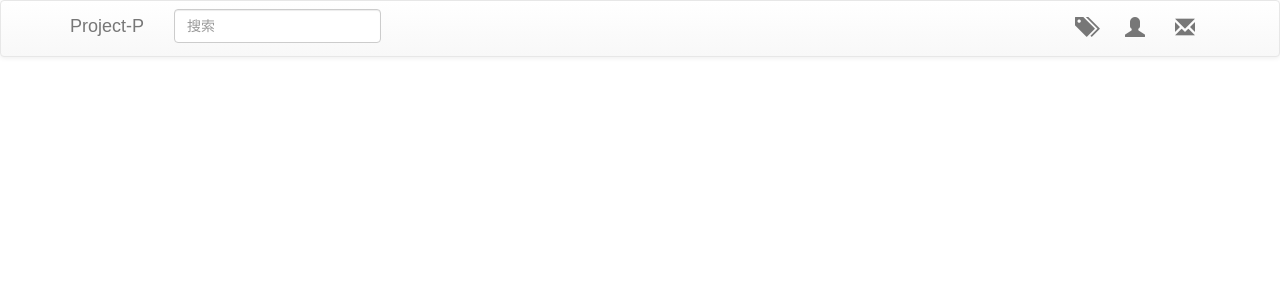
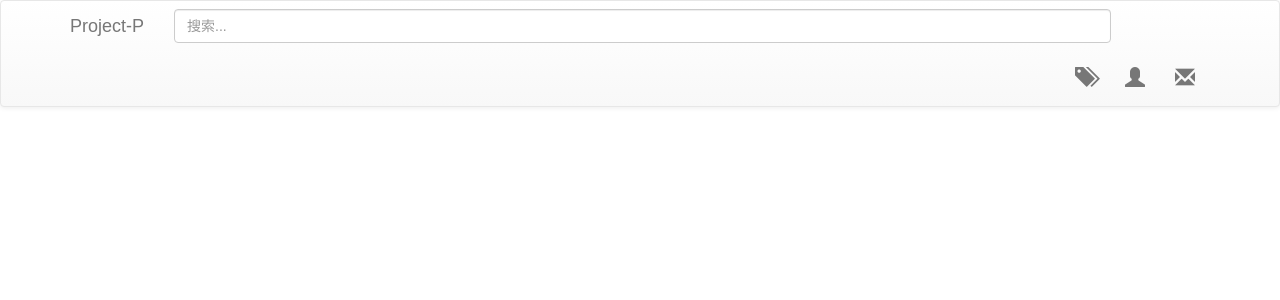
Before and after one commit to zt900403/project_p, a React (Create React App) app: page / in a window 1280 px wide. Shown: the top 300 px of the page. Built offline with nearby package versions, Linux system fonts and the light colour scheme.

Commit message:
begin water fall

```diff
--- a/src/App.js
+++ b/src/App.js
@@ -1,12 +1,17 @@
-import React, { Component } from 'react';
+import React, {Component} from 'react';
 import './App.css';
-import MyNavbar from './navbar';
+import MyNavbar from './MyNavbar';
+import MyWaterFall from './MyWaterFall';
+
 class App extends Component {
     render() {
         return (
             <div className="App">
                 <div className="App-header">
                     <MyNavbar />
+                </div>
+                <div>
+                    <MyWaterFall />
                 </div>
                 <p className="App-intro">
                 </p>
--- a/src/navbar.js
+++ b/src/MyNavbar.js
@@ -3,11 +3,8 @@
  */
 import React from 'react';
 import { Navbar, Nav, FormControl, FormGroup, NavItem, Glyphicon} from 'react-bootstrap';
-import './navbar.css'
+import './MyNavbar.css'
 export default class MyNavbar extends React.Component {
-    constructor(props) {
-        super(props);
-    }
 
     render() {
         return (
@@ -19,13 +16,11 @@ export default class MyNavbar extends React.Component {
                     <Navbar.Toggle />
                 </Navbar.Header>
                 <Navbar.Collapse>
-                    <Nav pullLeft>
-                        <Navbar.Form >
-                            <FormGroup>
-                                <FormControl type="text" placeholder="搜索" />
-                            </FormGroup>
-                        </Navbar.Form>
-                    </Nav>
+                    <Navbar.Form pullLeft>
+                        <FormGroup>
+                            <FormControl type="text" size="110" placeholder="搜索..." />
+                        </FormGroup>
+                    </Navbar.Form>
                     <Nav pullRight>
                         <NavItem ><Glyphicon glyph="tags" className="glyph-bigger" /></NavItem>
                         <NavItem ><Glyphicon glyph="user" className="glyph-bigger" /></NavItem>
--- /dev/null
+++ b/src/MyWaterFall.js
@@ -0,0 +1,18 @@
+/**
+ * Created by ZT on 2017/6/7.
+ */
+
+import React from 'react';
+import { Navbar, Nav, FormControl, FormGroup, NavItem, Glyphicon} from 'react-bootstrap';
+import './MyNavbar.css'
+export default class MyNavbar extends React.Component {
+
+    render() {
+        return (
+            <div>
+                <div></div>
+            </div>
+
+        )
+    }
+}
```
Also changed, not shown: src/MyNavbar.scss (line endings or trailing spaces). Lines whose indentation alone changed are shown as unchanged.
